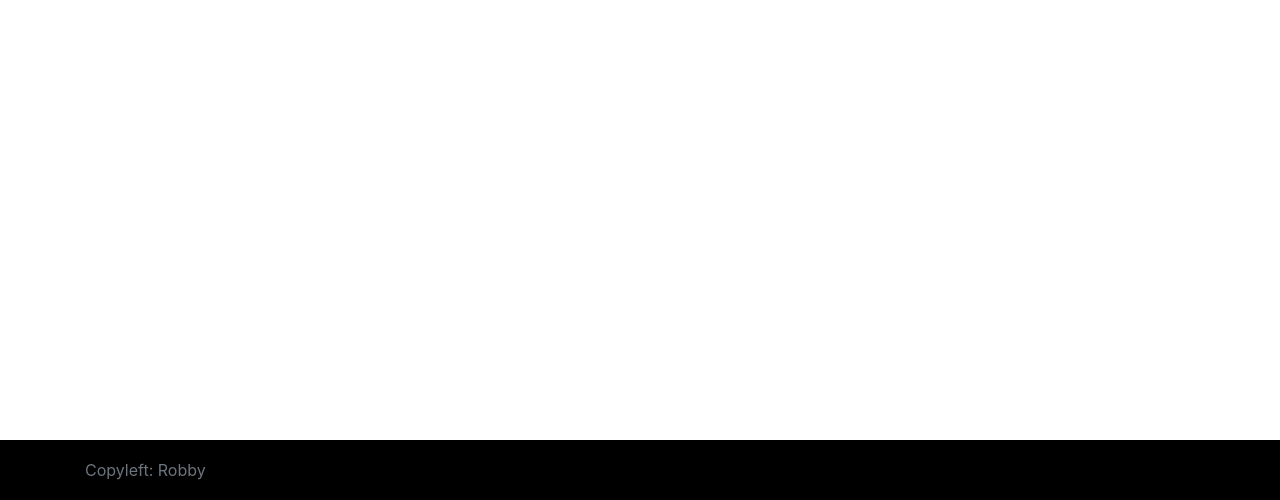
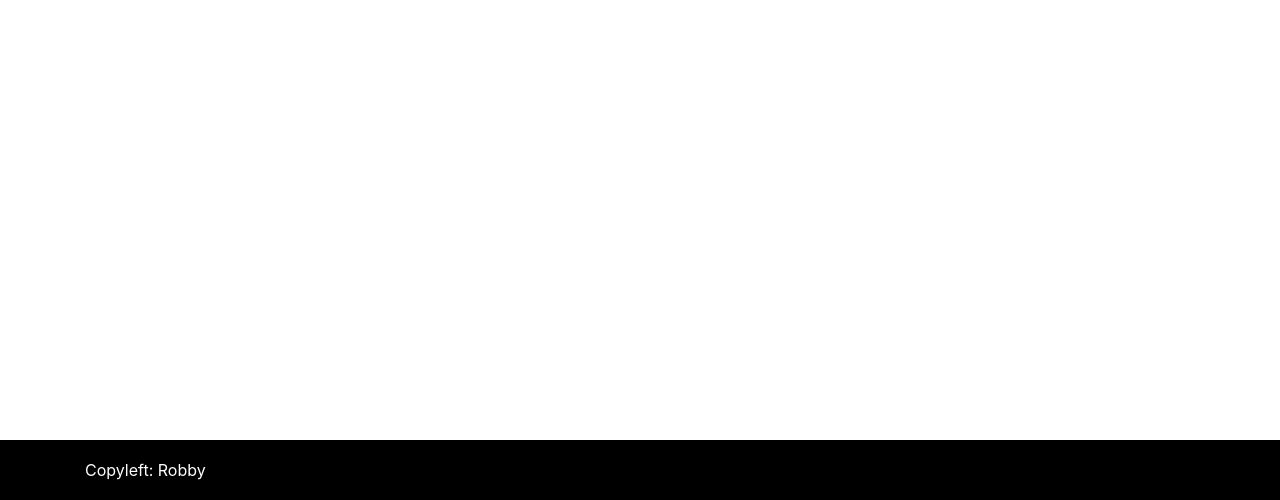
Before and after one commit to roberthaugen/gatsby-netlify, a Gatsby site: page /about in a window 1280 px wide. Shown: the part 300-800 px from the top of the page. Built offline with nearby package versions, Linux system fonts and the light colour scheme; Gatsby itself is replaced by a stand-in of ours.

Commit message:
optimize colors

```diff
--- a/src/components/Footer.js
+++ b/src/components/Footer.js
@@ -4,7 +4,7 @@ import footerStyles from "./Footer.module.css"
 const Footer = () => (
     <footer className={footerStyles.footer}>
         <div className="container">
-            <span className="text-muted">Copyleft: Robby</span>
+            <span className="text">Copyleft: Robby</span>
         </div>
     </footer>
 )
```
